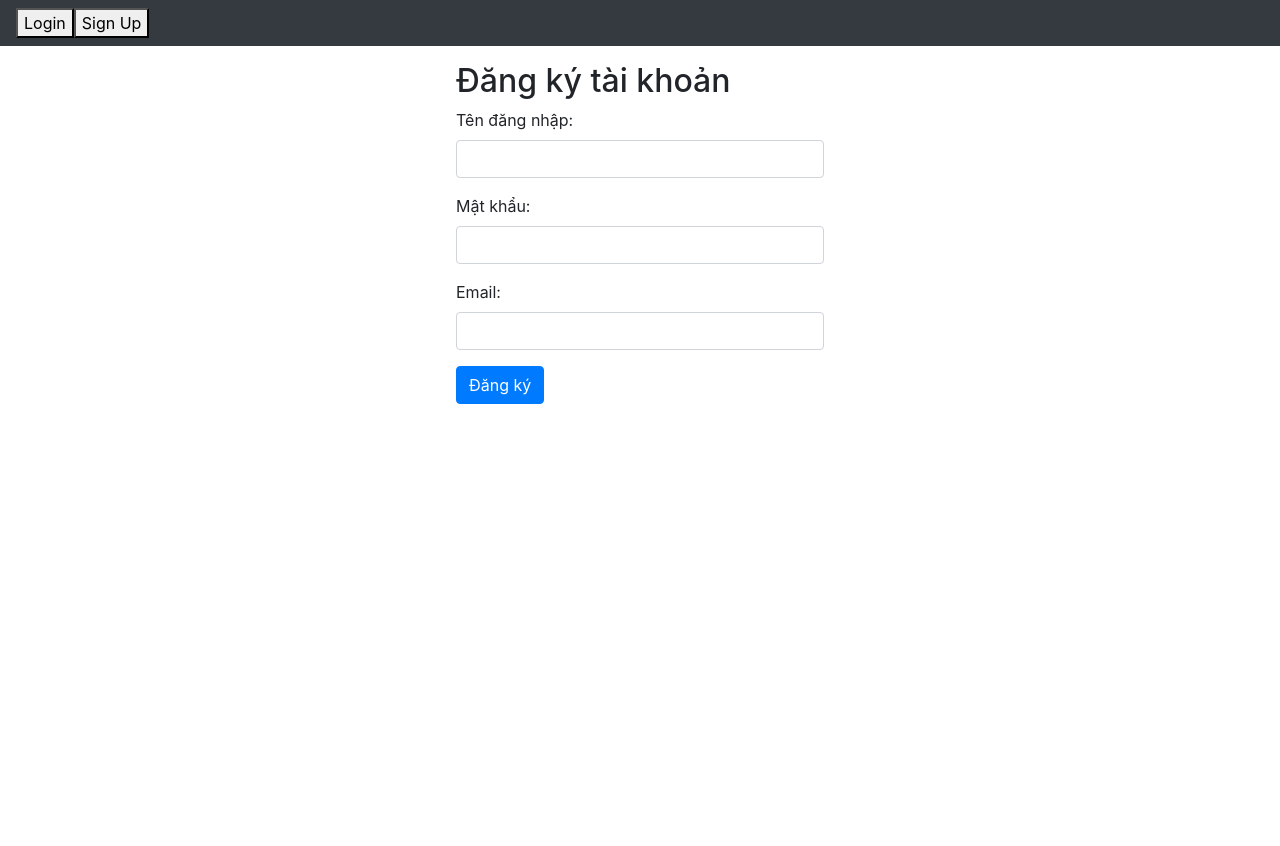
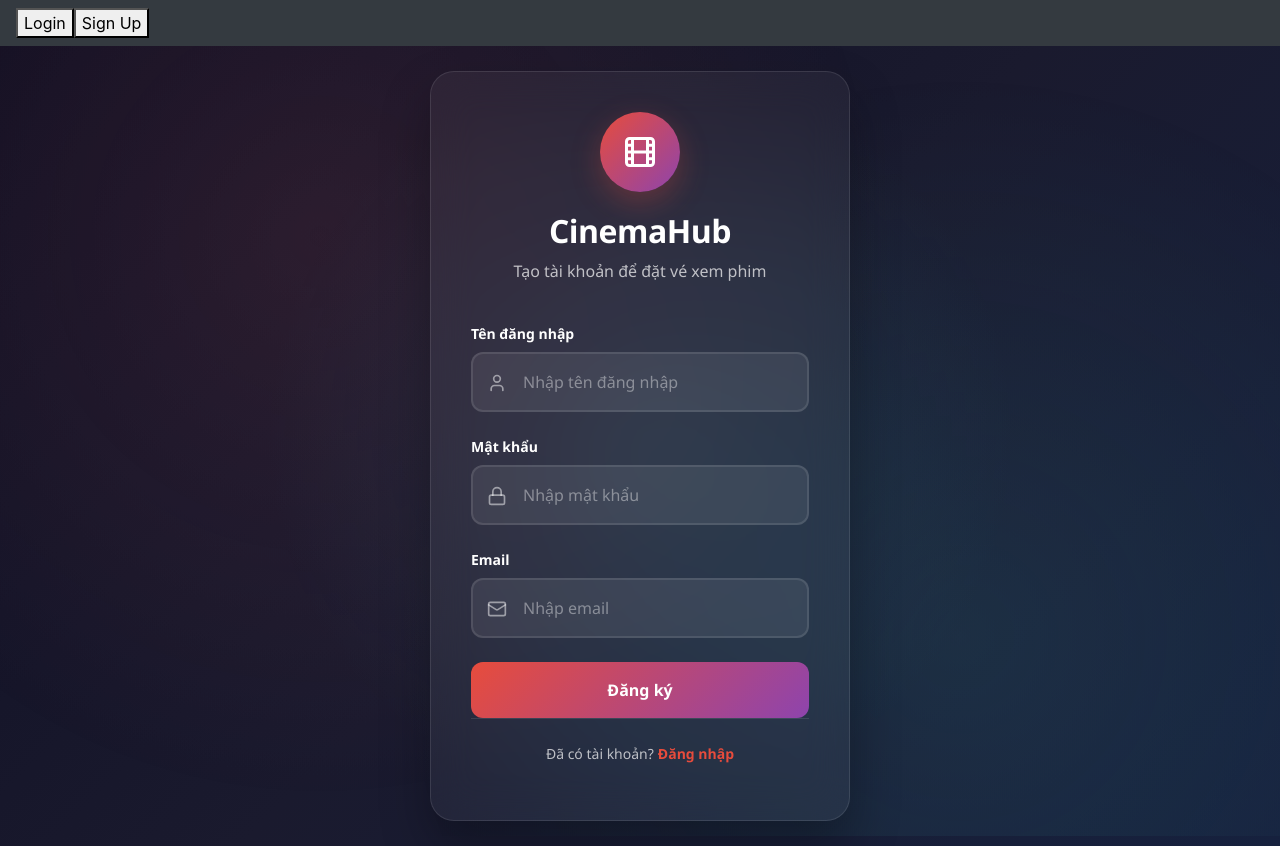
Before and after one commit to nghianvwork/Project_Fer202, a React (Create React App) app: page /signup in a window 1280 px wide. Before the commit the page ends 800 px from the top, so only its background shows below. Built offline with nearby package versions, Linux system fonts and the light colour scheme.

Commit message:
UI register

```diff
--- a/src/Auth/Register.js
+++ b/src/Auth/Register.js
@@ -1,17 +1,19 @@
 import React, { useState } from "react";
+import { User, Lock, Mail, Film } from "lucide-react";
 import { useNavigate } from "react-router-dom";
 
 function Register() {
   const [username, setUsername] = useState("");
   const [password, setPassword] = useState("");
   const [email, setEmail] = useState("");
+  const [isLoading, setIsLoading] = useState(false);
   const navigate = useNavigate();
 
   const handleRegister = async (e) => {
     e.preventDefault();
+    setIsLoading(true);
 
     let user = { username, password, email };
-
 
     let response = await fetch("http://localhost:9999/users", {
       method: "POST",
@@ -22,54 +24,283 @@ function Register() {
       body: JSON.stringify(user)
     });
 
+    setIsLoading(false);
 
     if (response.ok) {
       let result = await response.json();
-
       localStorage.setItem('user-info', JSON.stringify(result));
-
+      alert("Đăng ký thành công! Vui lòng đăng nhập.");
       navigate("/login");
     } else {
       alert("Đăng ký thất bại!");
     }
   };
 
+  // Copy styles từ Login
+  const styles = {
+    container: {
+      minHeight: '100vh',
+      background: 'linear-gradient(135deg, #0f0f23 0%, #1a1a2e 50%, #16213e 100%)',
+      display: 'flex',
+      alignItems: 'center',
+      justifyContent: 'center',
+      padding: '20px',
+      fontFamily: "'Segoe UI', Tahoma, Geneva, Verdana, sans-serif",
+      position: 'relative',
+      overflow: 'hidden'
+    },
+    backgroundPattern: {
+      position: 'absolute',
+      top: 0,
+      left: 0,
+      right: 0,
+      bottom: 0,
+      backgroundImage: `radial-gradient(circle at 25% 25%, rgba(255, 107, 107, 0.1) 0%, transparent 50%),
+                       radial-gradient(circle at 75% 75%, rgba(78, 205, 196, 0.1) 0%, transparent 50%),
+                       radial-gradient(circle at 50% 50%, rgba(69, 183, 209, 0.1) 0%, transparent 50%)`,
+      animation: 'float 6s ease-in-out infinite alternate'
+    },
+    loginCard: {
+      background: 'rgba(255, 255, 255, 0.05)',
+      backdropFilter: 'blur(20px)',
+      borderRadius: '24px',
+      border: '1px solid rgba(255, 255, 255, 0.1)',
+      boxShadow: '0 25px 50px rgba(0, 0, 0, 0.3)',
+      width: '100%',
+      maxWidth: '420px',
+      padding: '40px',
+      position: 'relative',
+      zIndex: 10
+    },
+    header: {
+      textAlign: 'center',
+      marginBottom: '40px'
+    },
+    logo: {
+      width: '80px',
+      height: '80px',
+      background: 'linear-gradient(135deg, #e74c3c, #8e44ad)',
+      borderRadius: '50%',
+      display: 'flex',
+      alignItems: 'center',
+      justifyContent: 'center',
+      margin: '0 auto 20px',
+      boxShadow: '0 10px 30px rgba(231, 76, 60, 0.3)'
+    },
+    title: {
+      fontSize: '32px',
+      fontWeight: '700',
+      color: '#ffffff',
+      margin: '0 0 8px',
+      letterSpacing: '-0.5px'
+    },
+    subtitle: {
+      fontSize: '16px',
+      color: 'rgba(255, 255, 255, 0.7)',
+      margin: 0
+    },
+    formGroup: {
+      marginBottom: '24px',
+      position: 'relative'
+    },
+    label: {
+      display: 'block',
+      fontSize: '14px',
+      fontWeight: '600',
+      color: '#ffffff',
+      marginBottom: '8px'
+    },
+    inputWrapper: {
+      position: 'relative'
+    },
+    input: {
+      width: '100%',
+      padding: '16px 16px 16px 50px',
+      background: 'rgba(255, 255, 255, 0.08)',
+      border: '2px solid rgba(255, 255, 255, 0.1)',
+      borderRadius: '12px',
+      fontSize: '16px',
+      color: '#ffffff',
+      outline: 'none',
+      transition: 'all 0.3s ease',
+      boxSizing: 'border-box'
+    },
+    inputFocus: {
+      borderColor: '#e74c3c',
+      background: 'rgba(255, 255, 255, 0.12)',
+      boxShadow: '0 0 0 3px rgba(231, 76, 60, 0.1)'
+    },
+    inputIcon: {
+      position: 'absolute',
+      left: '16px',
+      top: '50%',
+      transform: 'translateY(-50%)',
+      color: 'rgba(255, 255, 255, 0.5)',
+      pointerEvents: 'none',
+      zIndex: 2
+    },
+    loginButton: {
+      width: '100%',
+      padding: '16px',
+      background: 'linear-gradient(135deg, #e74c3c, #8e44ad)',
+      color: '#ffffff',
+      border: 'none',
+      borderRadius: '12px',
+      fontSize: '16px',
+      fontWeight: '600',
+      cursor: 'pointer',
+      transition: 'all 0.3s ease',
+      position: 'relative',
+      overflow: 'hidden'
+    },
+    loginButtonHover: {
+      transform: 'translateY(-2px)',
+      boxShadow: '0 10px 25px rgba(231, 76, 60, 0.3)'
+    },
+    loginButtonDisabled: {
+      opacity: 0.6,
+      cursor: 'not-allowed',
+      transform: 'none'
+    },
+    loadingSpinner: {
+      width: '20px',
+      height: '20px',
+      border: '2px solid rgba(255, 255, 255, 0.3)',
+      borderTop: '2px solid #ffffff',
+      borderRadius: '50%',
+      display: 'inline-block',
+      marginRight: '8px',
+      animation: 'spin 1s linear infinite'
+    },
+    footer: {
+      textAlign: 'center',
+      paddingTop: '24px',
+      borderTop: '1px solid rgba(255, 255, 255, 0.1)'
+    },
+    footerText: {
+      color: 'rgba(255, 255, 255, 0.7)',
+      fontSize: '14px'
+    },
+    registerLink: {
+      color: '#e74c3c',
+      textDecoration: 'none',
+      fontWeight: '600',
+      marginLeft: '4px',
+      transition: 'color 0.2s ease'
+    }
+  };
+
   return (
-    <div style={{ maxWidth: 400, margin: "0 auto", padding: 16 }}>
-      <h2>Đăng ký tài khoản</h2>
+    <div style={styles.container}>
+      <div style={styles.backgroundPattern}></div>
+      <div style={styles.loginCard}>
+        <div style={styles.header}>
+          <div style={styles.logo}>
+            <Film color="#fff" size={36} />
+          </div>
+          <h1 style={styles.title}>CinemaHub</h1>
+          <p style={styles.subtitle}>Tạo tài khoản để đặt vé xem phim</p>
+        </div>
         <form onSubmit={handleRegister}>
-        <div className="form-group">
-          <label>Tên đăng nhập:</label>
+          <div style={styles.formGroup}>
+            <label style={styles.label}>Tên đăng nhập</label>
+            <div style={styles.inputWrapper}>
+              <div style={styles.inputIcon}>
+                <User size={20} />
+              </div>
               <input
-            className="form-control"
                 type="text"
                 value={username}
                 onChange={e => setUsername(e.target.value)}
+                placeholder="Nhập tên đăng nhập"
+                style={styles.input}
+                onFocus={e => Object.assign(e.target.style, styles.inputFocus)}
+                onBlur={e => Object.assign(e.target.style, styles.input)}
                 required
               />
             </div>
-        <div className="form-group">
-          <label>Mật khẩu:</label>
+          </div>
+          <div style={styles.formGroup}>
+            <label style={styles.label}>Mật khẩu</label>
+            <div style={styles.inputWrapper}>
+              <div style={styles.inputIcon}>
+                <Lock size={20} />
+              </div>
               <input
-          className="form-control"
                 type="password"
                 value={password}
                 onChange={e => setPassword(e.target.value)}
+                placeholder="Nhập mật khẩu"
+                style={styles.input}
+                onFocus={e => Object.assign(e.target.style, styles.inputFocus)}
+                onBlur={e => Object.assign(e.target.style, styles.input)}
                 required
               />
             </div>
-        <div className="form-group">
-          <label>Email:</label>
+          </div>
+          <div style={styles.formGroup}>
+            <label style={styles.label}>Email</label>
+            <div style={styles.inputWrapper}>
+              <div style={styles.inputIcon}>
+                <Mail size={20} />
+              </div>
               <input
-          className="form-control"
                 type="email"
                 value={email}
                 onChange={e => setEmail(e.target.value)}
+                placeholder="Nhập email"
+                style={styles.input}
+                onFocus={e => Object.assign(e.target.style, styles.inputFocus)}
+                onBlur={e => Object.assign(e.target.style, styles.input)}
                 required
               />
             </div>
-        <button type="submit" className="btn btn-primary">Đăng ký</button>
+          </div>
+          <button
+            type="submit"
+            disabled={isLoading}
+            style={{
+              ...styles.loginButton,
+              ...(isLoading ? styles.loginButtonDisabled : {})
+            }}
+            onMouseEnter={e => !isLoading && Object.assign(e.target.style, styles.loginButtonHover)}
+            onMouseLeave={e => !isLoading && Object.assign(e.target.style, styles.loginButton)}
+          >
+            {isLoading ? (
+              <>
+                <span style={styles.loadingSpinner}></span>
+                Đang đăng ký...
+              </>
+            ) : (
+              'Đăng ký'
+            )}
+          </button>
         </form>
+        <div style={styles.footer}>
+          <p style={styles.footerText}>
+            Đã có tài khoản?
+            <a href="/login" style={styles.registerLink}>Đăng nhập</a>
+          </p>
+        </div>
+      </div>
+      <style>
+        {`
+          @keyframes spin {
+            0% { transform: rotate(0deg); }
+            100% { transform: rotate(360deg); }
+          }
+          @keyframes float {
+            0% { transform: translateY(0px); }
+            100% { transform: translateY(-10px); }
+          }
+          input::placeholder {
+            color: rgba(255, 255, 255, 0.4);
+          }
+          input:focus::placeholder {
+            color: rgba(255, 255, 255, 0.6);
+          }
+        `}
+      </style>
     </div>
   );
 }
```
Lines whose indentation alone changed are shown as unchanged.
